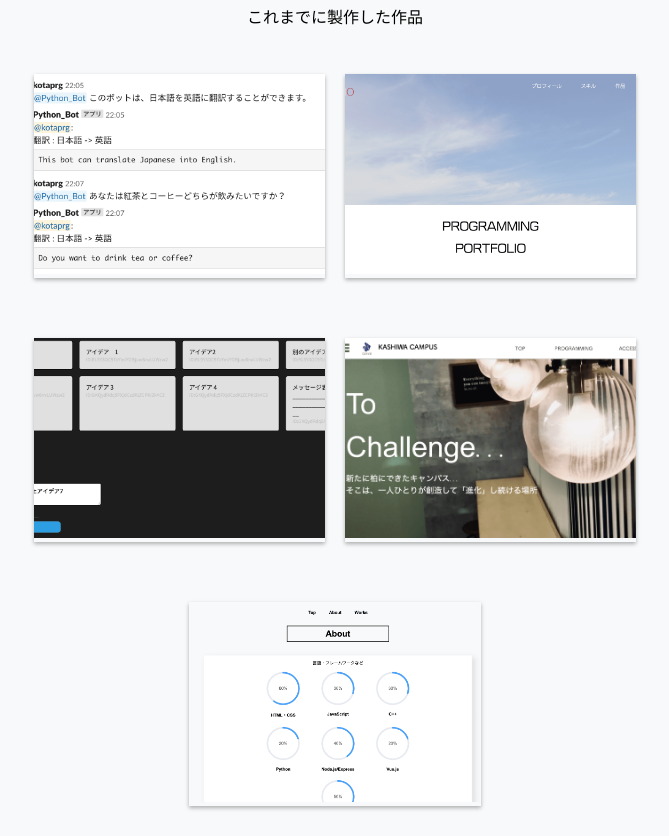
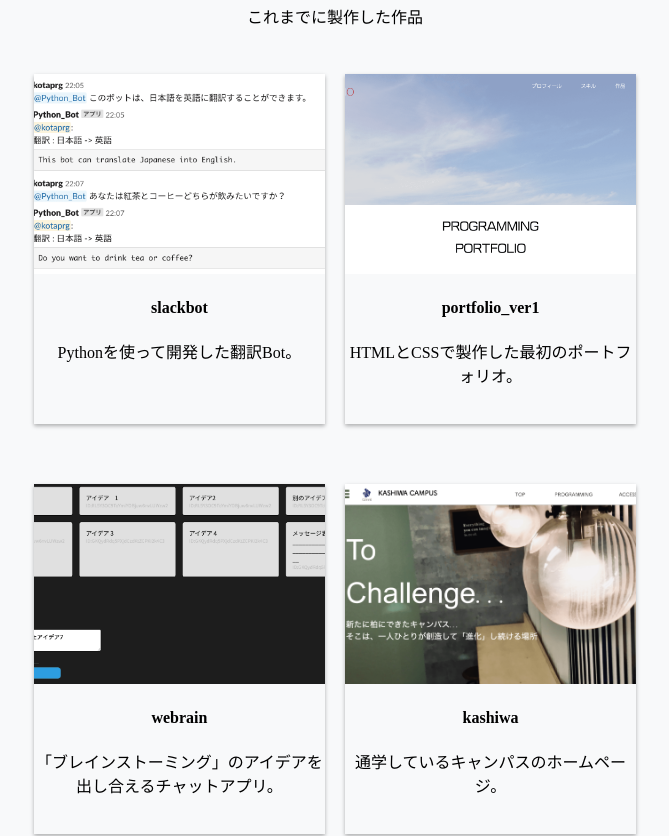
Before and after one commit to kotaok/first_vue, a Vue app: page /page3 in a window 1280 px wide. Shown: the part 789-1625 px from the top of the page, without its empty margins (305-974 px from the left). Built offline with nearby package versions, Linux system fonts and the light colour scheme.

Commit message:
サムネイルに説明テキストを表示するようにした

```diff
--- a/src/components/works.vue
+++ b/src/components/works.vue
@@ -1,7 +1,7 @@
 <template>
   <div id="demo">
     <transition-group tag="div" class="list" appear>
-      <div class="item" stagger="70" v-for="item of items" v-bind:key="item.name">
+      <div class="item" v-for="item of items" v-bind:key="item.name">
         <img
           :src="item.path"
           :alt="item.name"
@@ -12,6 +12,8 @@
           dialoglang = item.lang"
           width="100%" height="200px"
         >
+        <h4>{{ item.name }}</h4>
+        <p>{{ item.text }}</p>
       </div>
     </transition-group>
     <div>
@@ -32,9 +34,9 @@ export default {
   data: function() {
     return {
       items: [
-        { name: 'slackbot',path: '/img/slackbot.png',text:'PythonのSlackBotライブラリを使って開発した翻訳Bot。', lang: "主な使用言語/フレームワークなど: Python、Slack API"},
-        { name: 'portfolio_ver1',path: '/img/kotaportfolio.png',text: 'HTMLとCSSの練習を兼ねて製作した最初のポートフォリオ。cssのflexboxを学び、レスポンシブ対応のレイアウトを構成できた。', lang: "主な使用言語/フレームワークなど: HTML・CSS、JavaScript"},
-        { name: 'webrain',path: '/img/webrain.png',text: '「ブレインストーミング」のアイデアを出し合えるチャットアプリ。「N予備校 Webアプリケーションコンテスト2019冬」提出作品', lang: "主な使用言語/フレームワークなど:Node.js/Express、Firebase Authentication、Realtimedatabase"},
+        { name: 'slackbot',path: '/img/slackbot.png',text:'Pythonを使って開発した翻訳Bot。', lang: "主な使用言語/フレームワークなど: Python、Slack API"},
+        { name: 'portfolio_ver1',path: '/img/kotaportfolio.png',text: 'HTMLとCSSで製作した最初のポートフォリオ。', lang: "主な使用言語/フレームワークなど: HTML・CSS、JavaScript"},
+        { name: 'webrain',path: '/img/webrain.png',text: '「ブレインストーミング」のアイデアを出し合えるチャットアプリ。', lang: "主な使用言語/フレームワークなど:Node.js/Express、Firebase Authentication、Realtimedatabase"},
         { name: 'kashiwa',path: '/img/kashiwa.png',text: '通学しているキャンパスのホームページ。', lang: "主な使用言語/フレームワークなど:PHP"},
         { name: 'portfolio_ver2',path: '/img/portfolio_2.png',text: 'Vue.jsを使って開発した新しいポートフォリオ。', lang: "主な使用言語/フレームワークなど:Vue.js"}
       ],
@@ -71,7 +73,7 @@ export default {
 
 .item {
   width: 35%;
-  height: 100%;
+  height: 350px;
   margin: 30px 10px;
   box-shadow: 0 2px 4px rgba(0,0,0,0.3);
   transition: all 200ms ease;
```
